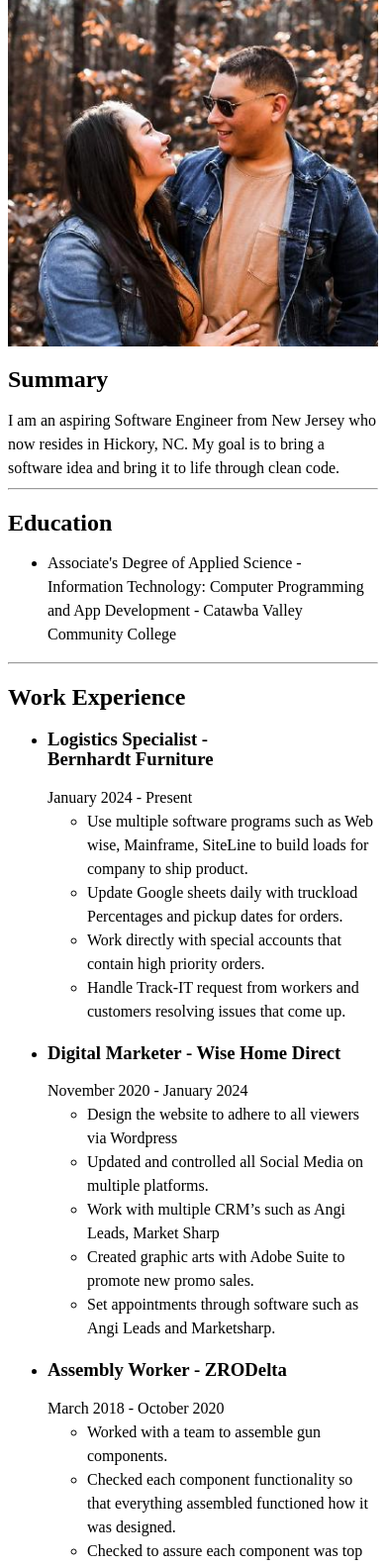
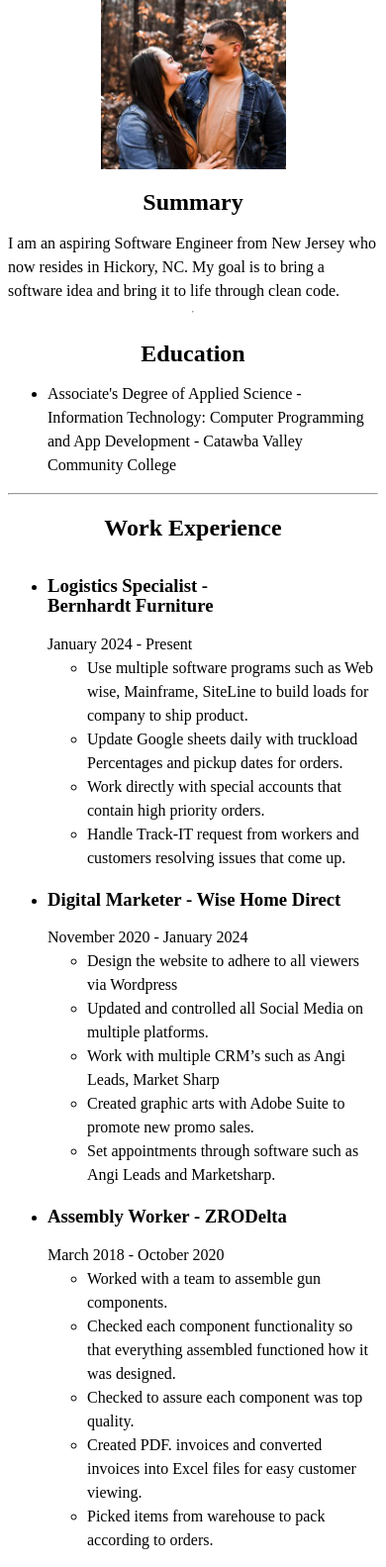
Before and after one commit to Paulrod20/Capstone-Project-1, a plain HTML site: page index.html in a window 390 px wide. Shown: the part 70-1653 px from the top of the page at 99% size. Drawn offline with Linux system fonts and the light colour scheme.

Commit message:
fixed page to stay center in full screen and shrinked down (not mobile browser yet).

```diff
--- a/CSS/styles.css
+++ b/CSS/styles.css
@@ -71,3 +71,36 @@ textarea:not([rows]) {
 :target {
   scroll-margin-block: 5ex;
 }
+
+body, ul {
+  display: grid;
+  justify-content: center;
+  align-content: center;
+}
+
+ul,
+#wise-job-description,
+#delta-job-description {
+  display: block;
+  margin-right: auto;
+}
+
+
+h1, h2 {
+  text-align: center;
+}
+
+img {
+  display: block;
+  margin-left: auto;
+  margin-right: auto;
+  width: 50%;
+}
+
+hr {
+  width: auto;
+}
+
+footer {
+  text-align: center;
+}
--- a/index.html
+++ b/index.html
@@ -46,7 +46,7 @@
                     <li>
                         <h3>Digital Marketer - Wise Home Direct</h3>
                         <p>November 2020 - January 2024</p>
-                    <ul>
+                    <ul id="wise-job-description">
                         <li>Design the website to adhere to all viewers via Wordpress</li>
                         <li>Updated and controlled all Social Media on multiple platforms.</li>
                         <li>Work with multiple CRM’s such as Angi Leads, Market Sharp</li>
@@ -57,7 +57,7 @@
                     <li>
                         <h3>Assembly Worker - ZRODelta</h3>
                         <p>March 2018 - October 2020</p>
-                        <ul>
+                        <ul id="delta-job-description">
                             <li>Worked with a team to assemble gun components.</li>
                             <li>Checked each component functionality so that everything assembled functioned how it was designed.</li>
                             <li>Checked to assure each component was top quality.</li>
@@ -70,10 +70,10 @@
         </div>
     </section>
 
-    <hr>
-
     <section class="bottom-container">
         <div class="Skills">
+            <hr>
+
             <h2>Skills</h2>
             <ul>
                 <li>Customer Service</li>
```
